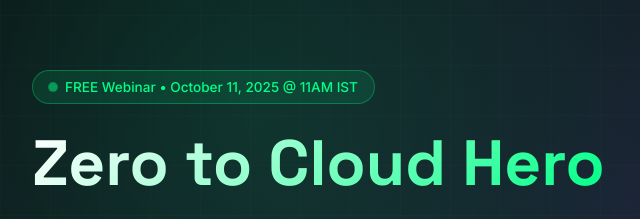
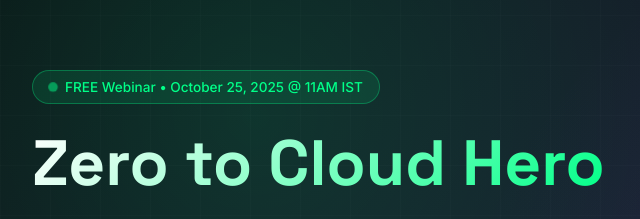
Before and after one commit to sre-sensei/sre-sensei.github.io, a plain HTML site: page index.html in a window 1280 px wide. Shown: the part 135-354 px from the top of the page, 0-640 px from the left. Drawn offline with Linux system fonts and the light colour scheme.

Commit message:
Updated webinar date in index.html

```diff
--- a/index.html
+++ b/index.html
@@ -501,7 +501,7 @@
           <div class="hero-left">
             <div class="badge">
               <span class="pulse-dot"></span>
-              FREE Webinar • October 11, 2025 @ 11AM IST
+              FREE Webinar • October 25, 2025 @ 11AM IST
             </div>
 
             <h1>Zero to Cloud Hero</h1>
```
